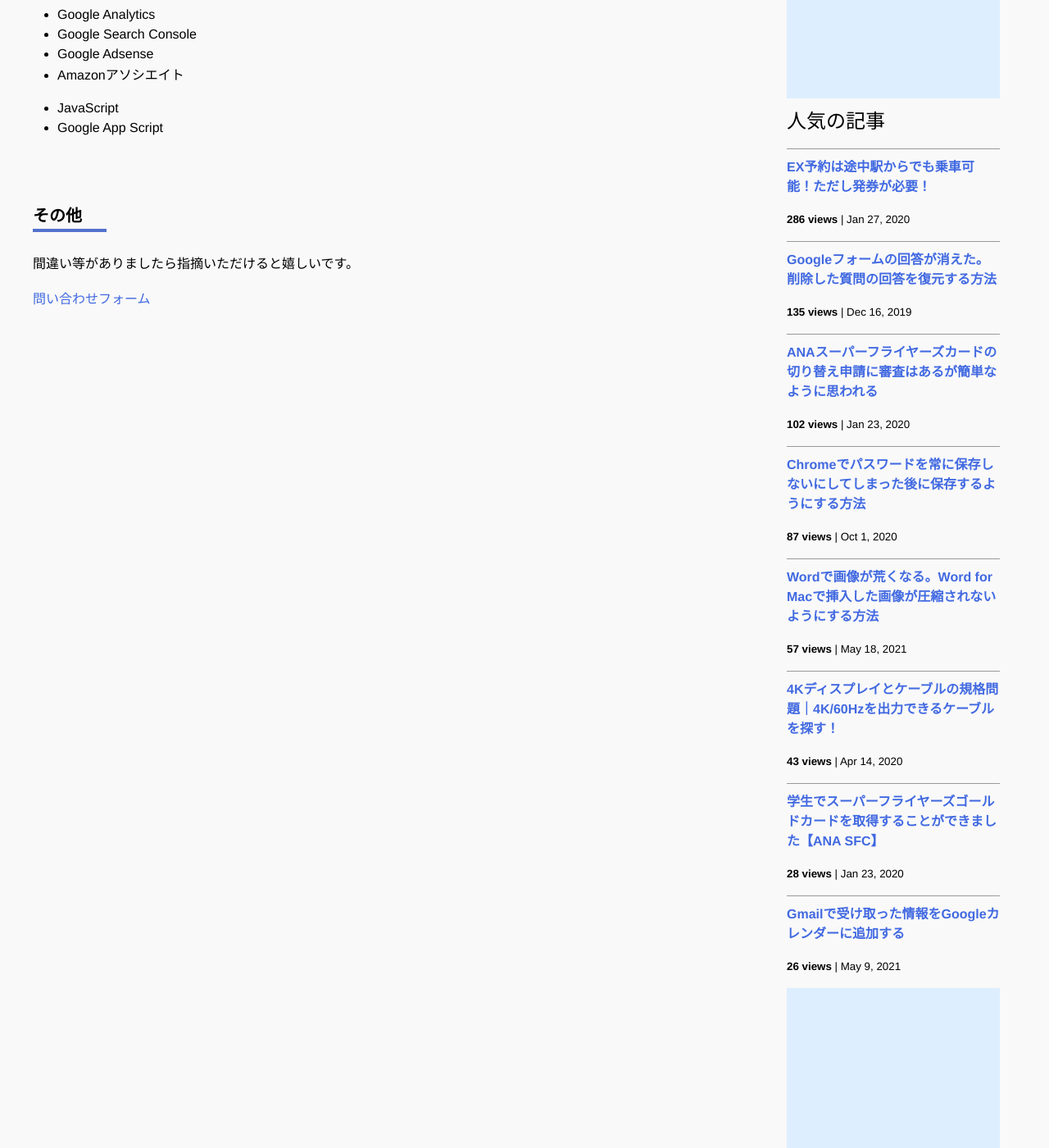
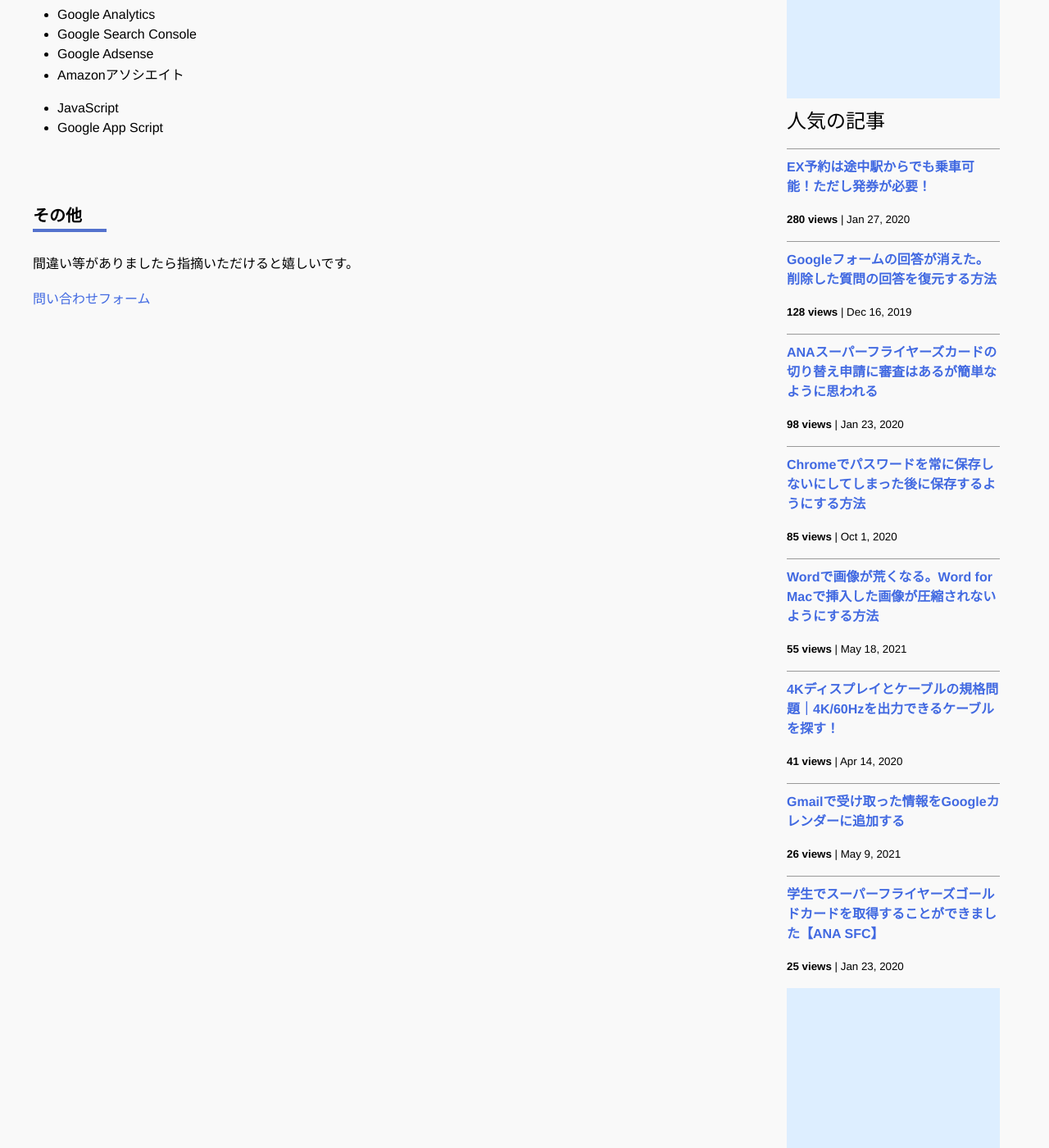
Before and after one commit to iwanaminami/shoyaiwaname, a Jekyll site: the page built from about.markdown, in a window 1280 px wide and 1400 px high, scrolled down 693 px. Shown: the whole window at 82% size. Built offline with Jekyll 4.4.1, drawn with Linux system fonts in a browser that asks for light colours; nearby versions of some CDN libraries; comment, search, counter and statistics services are not loaded.

Commit message:
chore(ga): update _data/popularposts.yml 20251017-0052

```diff
--- a/_data/popularposts.yml
+++ b/_data/popularposts.yml
@@ -1,17 +1,17 @@
 side:
-  - view: 286
+  - view: 280
     url: "/2020/01/27/ex-rideontheway.html"
-  - view: 135
+  - view: 128
     url: "/2019/12/16/restore-googleform.html"
-  - view: 102
+  - view: 98
     url: "/2020/01/23/sfc-judge.html"
-  - view: 87
+  - view: 85
     url: "/2020/10/01/googlepassword.html"
-  - view: 57
+  - view: 55
     url: "/2021/05/18/image-compression-word.html"
-  - view: 43
+  - view: 41
     url: "/2020/04/14/4kcable.html"
-  - view: 28
-    url: "/2020/01/23/sfcgold.html"
   - view: 26
     url: "/2021/05/09/gmailtocalendar.html"
+  - view: 25
+    url: "/2020/01/23/sfcgold.html"
```
